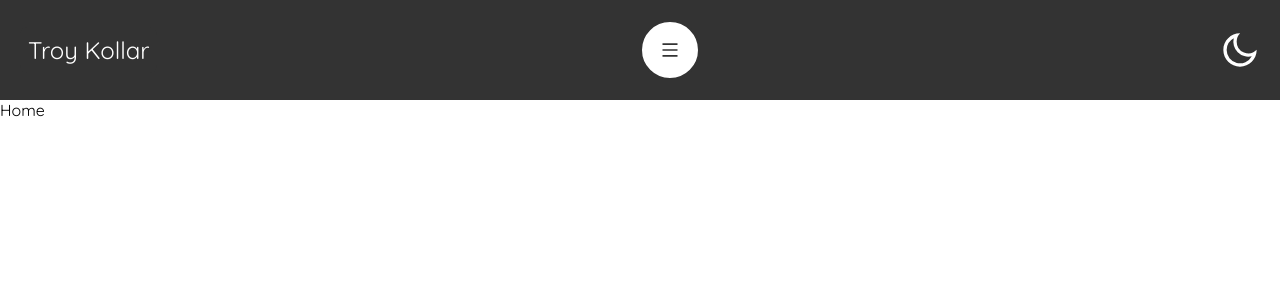
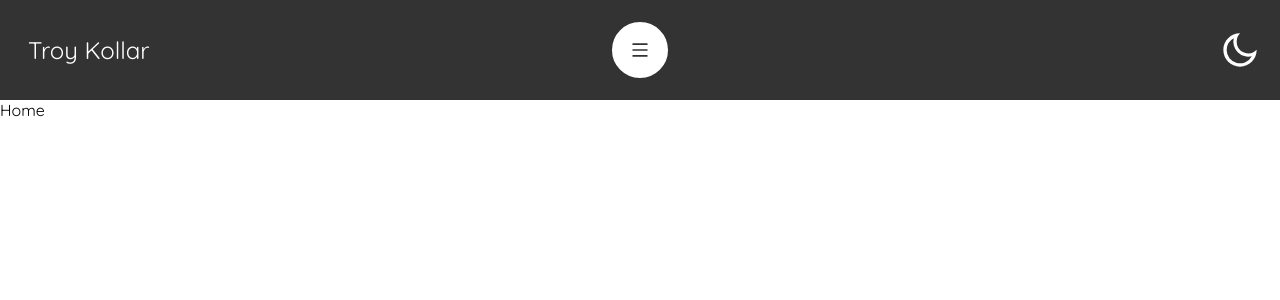
Before and after one commit to troykollar/troykollar.github.io, a Next.js app: page / in a window 1280 px wide. Shown: the top 300 px of the page. Built offline with nearby package versions, Linux system fonts and the light colour scheme.

Commit message:
Fix styles so NavBubble is centered

```diff
--- a/styles/Nav/NavBubble/NavBubble.module.scss
+++ b/styles/Nav/NavBubble/NavBubble.module.scss
@@ -7,14 +7,15 @@ $lightColor: white;
 .circleContainer {
   position: absolute;
   z-index: 10;
-  left: 50vw;
+  left: 50%;
+  transform: translateX(-50%);
   display: flex;
   justify-content: center;
   align-items: center;
 }
 
 .navBubble {
-  position: relative;
+  position: absolute;
   height: 60px;
   width: 60px;
   border-radius: 60px;
```
